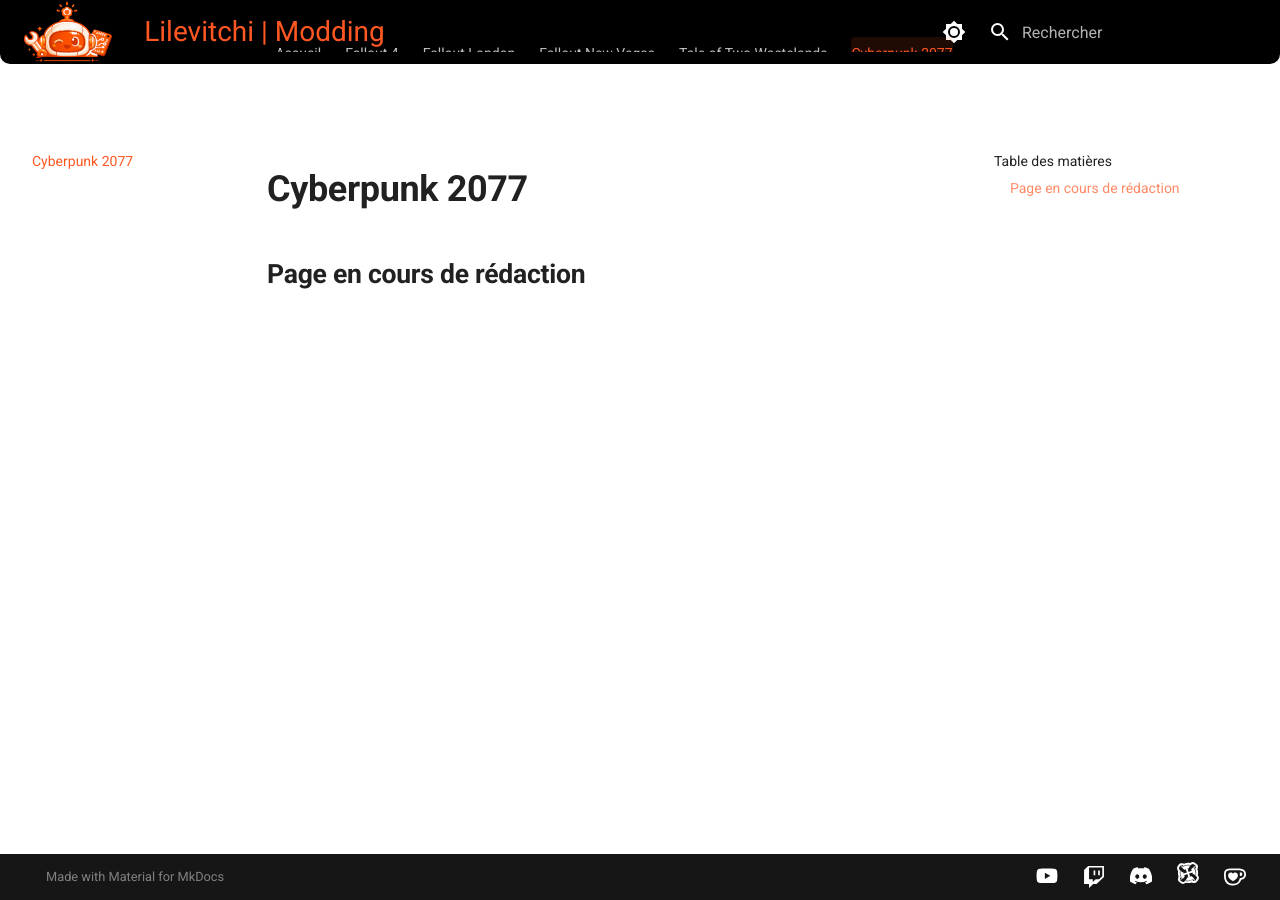
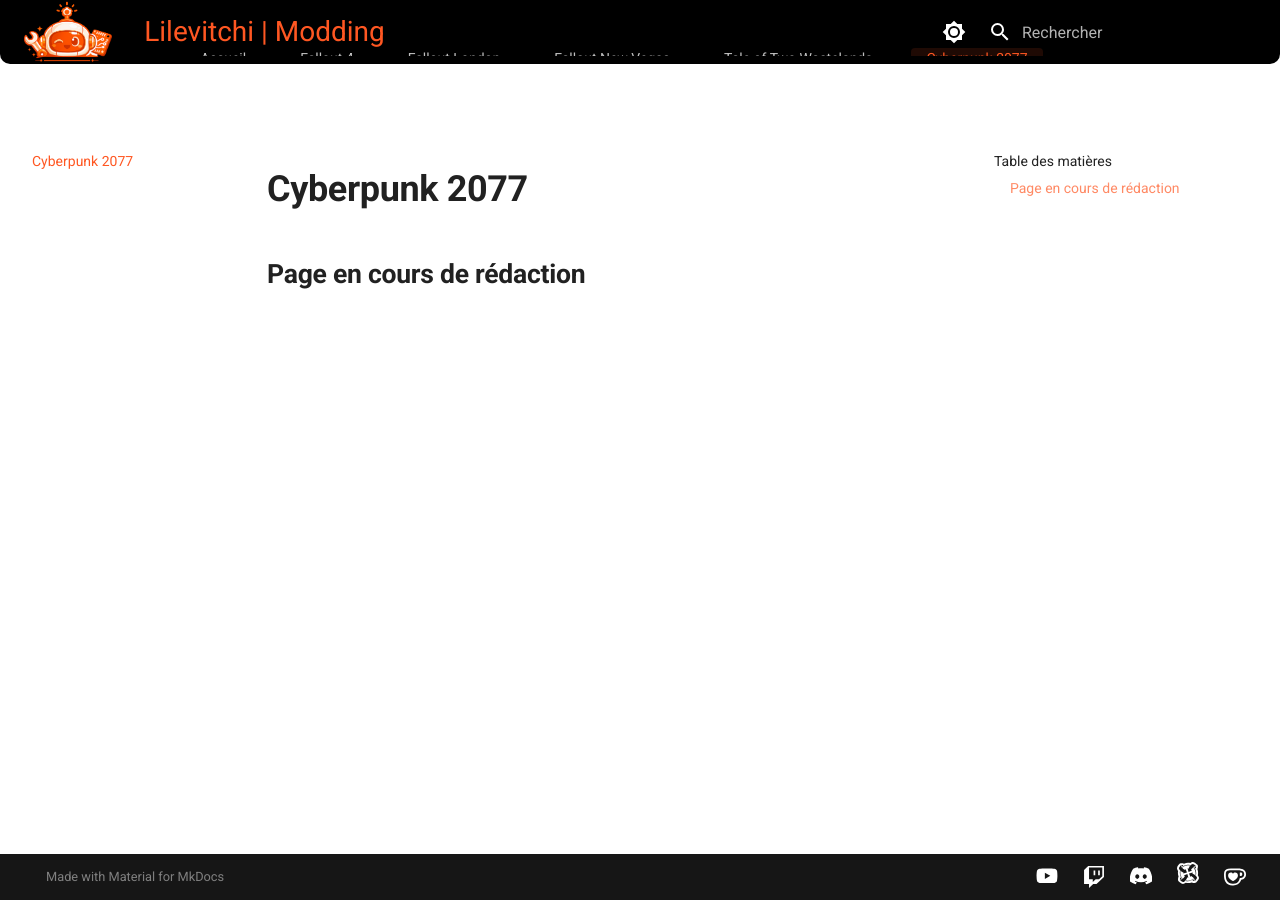
Before and after one commit to Lilevitchi/lilevitchi.github.io, an MkDocs documentation site: the page built from docs/cyberpunk/index.md, in a window 1280 px wide. Built offline with MkDocs 1.6.1 and Material for MkDocs 9.7.7, drawn with Linux system fonts in a browser that asks for light colours.

Commit message:
Update extra.css

```diff
--- a/docs/stylesheets/extra.css
+++ b/docs/stylesheets/extra.css
@@ -112,7 +112,7 @@
 /* 2.1 Conteneur des onglets déplacés dans le header (via JS) */
 [data-md-color-scheme] .md-tabs.in-header {
   position: absolute;
-  bottom: 12px;
+  bottom: 8px;
   left: 0;
   width: 100%;
   background: transparent;
@@ -123,7 +123,9 @@
 [data-md-color-scheme] .md-tabs.in-header .md-tabs__list {
      display: flex;
   justify-content: center;
-  align-items: flex-end;
+  /*align-items: flex-end;*/
+     align-items: center;
+     height: 25px;
      margin: 0;
      padding: 0;
      pointer-events: auto;
@@ -132,7 +134,9 @@
 /* 2.3 Onglet — état normal */
 [data-md-color-scheme] .md-tabs.in-header .md-tabs__link {
   display: inline-block;
-  padding: 7px 0 6px;
+  /*padding: 7px 0 6px;*/
+      padding: 2px 15px !important;
+      line-height: 1.2;
   border-bottom: 3px solid transparent;
   border-radius: var(--radius-sm) var(--radius-sm) 0 0;
 
@@ -173,28 +177,99 @@
    3. TEXTE, LIENS & TITRES
    ==============================*/
 
-.md-main__inner, .md-content { margin-top: 0 !important; margin-left: 0 !important; }
-.md-content__inner { max-width: 1400px !important; margin: 0 auto !important; padding-top: 1.5rem !important; padding-left: 25px !important; padding-right: 0 !important; padding-bottom: 1.5rem !important; }
+.md-main__inner,
+.md-content {
+  margin-top: 0 !important;
+  margin-left: 0 !important;
+}
 
-.md-typeset { font-size: 0.85rem !important; }
-.md-typeset h1, .md-typeset h2, .md-typeset h3 { color: var(--md-default-fg-color) !important; opacity: 1 !important; font-weight: 700; }
-.md-typeset p { text-align: left; max-width: 100%; margin-left: 0; margin-right: 0; }
+.md-content__inner {
+  max-width: 1400px !important;
+  margin: 0 auto !important;
+  padding-top: 1.5rem !important;
+  padding-left: 25px !important;
+  padding-right: 0 !important;
+  padding-bottom: 1.5rem !important;
+}
 
-.md-typeset h1 { font-size: 1.8rem; margin-bottom: 1rem; }
-.md-typeset h1:first-child { margin-top: 0 !important; padding-top: 0 !important; display: flex; justify-content: flex-start; align-items: center; gap: 15px; text-align: left; width: 100%; }
+.md-typeset {
+  font-size: 0.85rem !important;
+}
 
-.md-typeset a { color: inherit !important; transition: color 0.3s ease; }
-.md-typeset a:hover { color: #ff5722 !important; }
-.md-typeset a .twemoji svg { fill: currentColor !important; }
-.md-typeset a:hover .twemoji svg { fill: #ff5722 !important; }
+.md-typeset h1,
+.md-typeset h2,
+.md-typeset h3 {
+  color: var(--md-default-fg-color) !important;
+  opacity: 1 !important;
+  font-weight: 700;
+}
 
-.md-nav--secondary .md-nav__title { color: var(--md-default-fg-color) !important; opacity: 1 !important; font-weight: bold; }
-.md-nav--secondary .md-nav__link { color: var(--md-typeset-color); opacity: 0.7; }
-.md-nav--secondary .md-nav__link:hover { color: #ff5722 !important; opacity: 1; }
+.md-typeset p {
+  text-align: left;
+  max-width: 100%;
+  margin-left: 0;
+  margin-right: 0;
+}
+
+.md-typeset h1 {
+  font-size: 1.8rem;
+  margin-bottom: 1rem;
+}
+
+.md-typeset h1:first-child {
+  margin-top: 0 !important;
+  padding-top: 0 !important;
+  display: flex;
+  justify-content: flex-start;
+  align-items: center;
+  gap: 15px;
+  text-align: left;
+  width: 100%;
+}
+
+.md-typeset a {
+  color: inherit !important;
+  transition: color 0.3s ease;
+}
+
+.md-typeset a:hover {
+  color: #ff5722 !important;
+}
+
+.md-typeset a .twemoji svg {
+  fill: currentColor !important;
+}
+
+.md-typeset a:hover .twemoji svg {
+  fill: #ff5722 !important;
+}
+
+.md-nav--secondary .md-nav__title {
+  color: var(--md-default-fg-color) !important;
+  opacity: 1 !important;
+  font-weight: bold;
+}
+
+.md-nav--secondary .md-nav__link {
+  color: var(--md-typeset-color);
+  opacity: 0.7;
+}
+
+.md-nav--secondary .md-nav__link:hover {
+  color: #ff5722 !important;
+  opacity: 1;
+}
 
 /* Icônes oranges automatiques */
-.md-typeset h1 .twemoji svg, .md-typeset h2 .twemoji svg, .md-typeset h3 .twemoji svg { fill: #ff5722 !important; }
-.headerlink { display: none !important; }
+.md-typeset h1 .twemoji svg,
+.md-typeset h2 .twemoji svg,
+.md-typeset h3 .twemoji svg {
+  fill: #ff5722 !important;
+}
+
+.headerlink {
+  display: none !important;
+}
 
 /* ==============================
    4. MENU LATÉRAL
```
